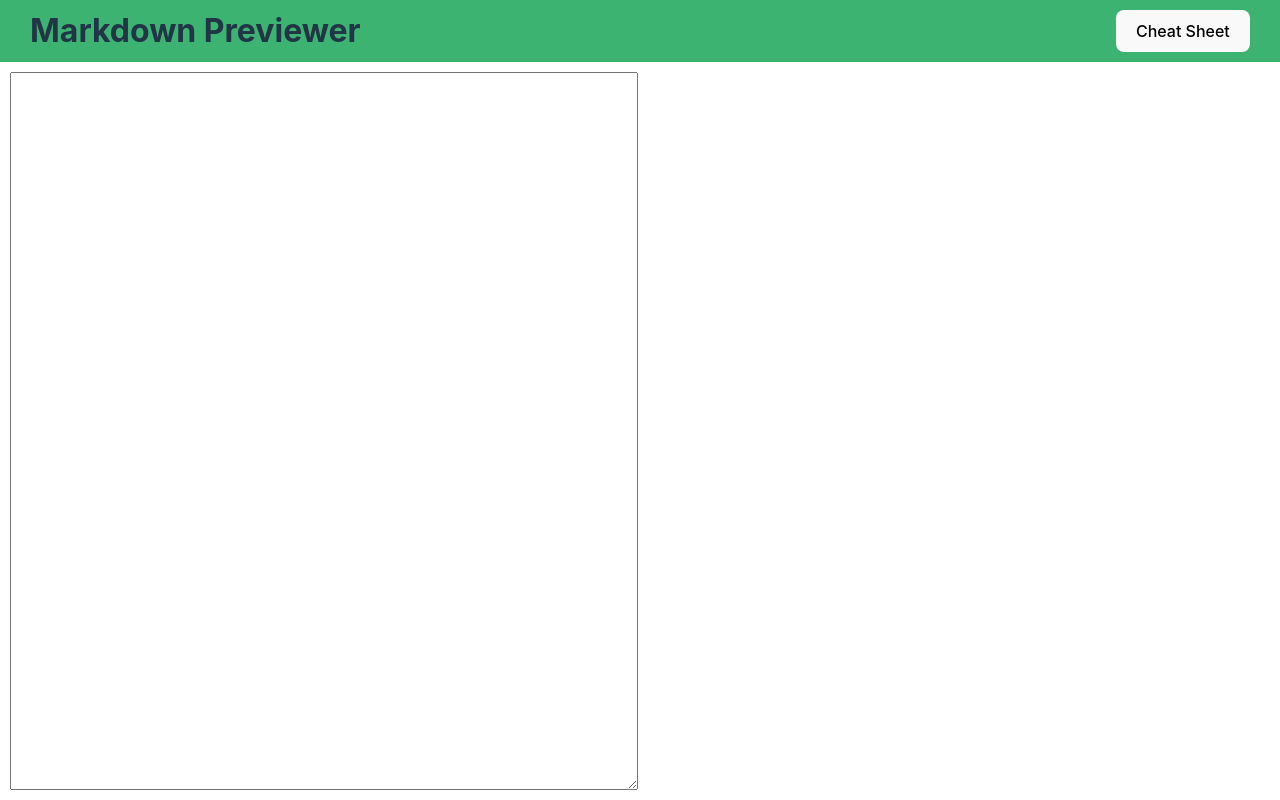
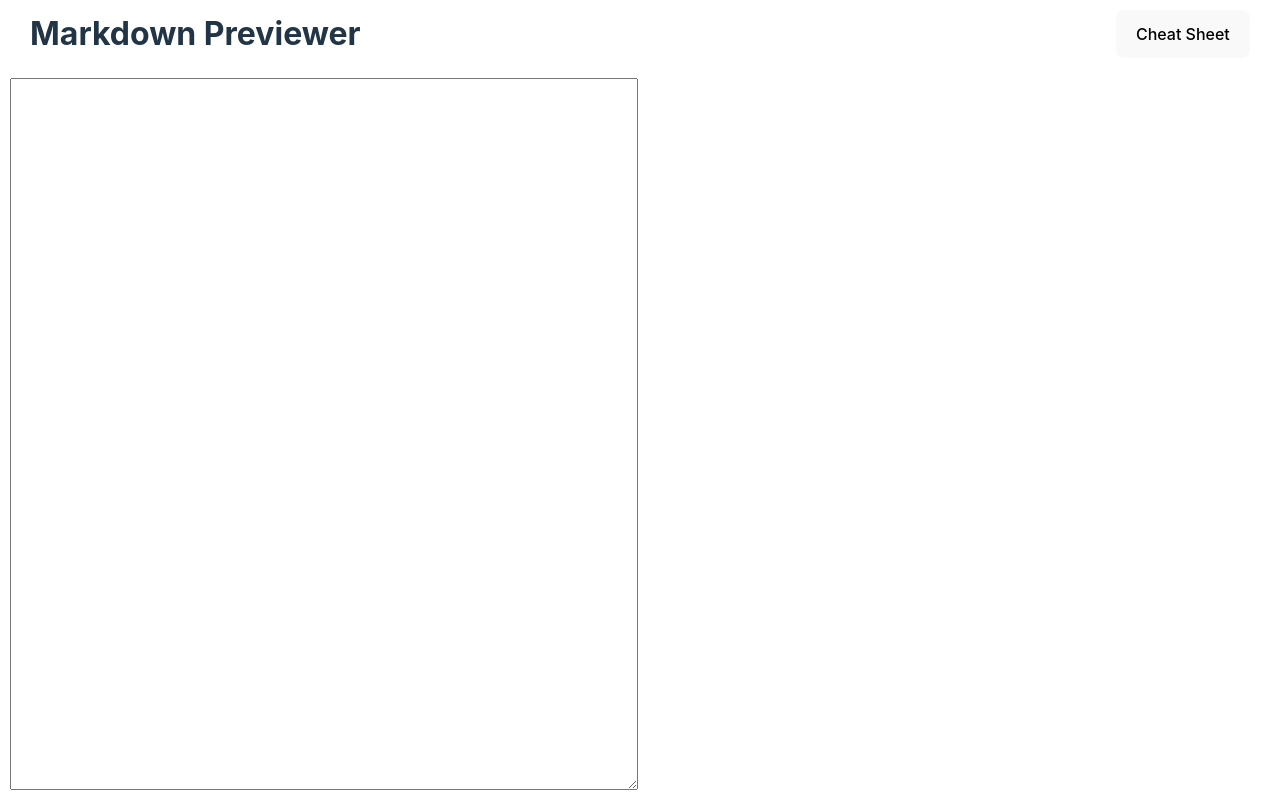
Before and after one commit to louvrecly/markdown-previewer, a React (Vite) app: page / in a window 1280 px wide. Built offline with nearby package versions, Linux system fonts and the light colour scheme.

Commit message:
replace Bar block with Div, ExpandableDiv, h1 and button elements

```diff
--- a/src/components/HeaderBar.tsx
+++ b/src/components/HeaderBar.tsx
@@ -1,16 +1,37 @@
-import Bar from './blocks/Bar';
+import { useState } from 'react';
+import Div from './elements/Div';
+import ExpandableDiv from './elements/ExpandableDiv';
+import CheatSheet from './CheatSheet';
 
 interface HeaderBarProps {
   title: string;
 }
 
 const HeaderBar = ({ title }: HeaderBarProps) => {
+  const [isCheatSheetExpanded, setIsCheatSheetExpanded] = useState(false);
+  const handleToggle = () => {
+    setIsCheatSheetExpanded((isExpanded) => !isExpanded);
+  };
+
   return (
-    <Bar>
-      <Bar.Title>{title}</Bar.Title>
+    <Div $isFlex $flexFlow="column nowrap" $alignItems="stretch">
+      <Div
+        $padding="10px 30px"
+        $isFlex
+        $flexFlow="row wrap"
+        $justifyContent="space-between"
+        $alignItems="stretch"
+        $gap={10}
+      >
+        <h1>{title}</h1>
 
-      <Bar.Button>Cheat Sheet</Bar.Button>
-    </Bar>
+        <button onClick={handleToggle}>Cheat Sheet</button>
+      </Div>
+
+      <ExpandableDiv $isExpanded={isCheatSheetExpanded}>
+        <CheatSheet />
+      </ExpandableDiv>
+    </Div>
   );
 };
 
--- a/src/components/blocks/Bar/Button.tsx
+++ /dev/null
@@ -1,7 +0,0 @@
-import { styled } from 'styled-components';
-
-const Button = styled.button`
-  border-radius: 8px;
-`;
-
-export default Button;
--- a/src/components/blocks/Bar/Title.tsx
+++ /dev/null
@@ -1,9 +0,0 @@
-import { styled } from 'styled-components';
-
-const Title = styled.h1`
-  margin: 0;
-  font-size: 32px;
-  line-height: 42px;
-`;
-
-export default Title;
--- a/src/components/blocks/Bar/index.tsx
+++ /dev/null
@@ -1,36 +0,0 @@
-import { DetailedHTMLProps, HTMLAttributes } from 'react';
-import { IStyledComponent, styled } from 'styled-components';
-import Title from './Title';
-import Button from './Button';
-import FlexDiv from '../../elements/FlexDiv';
-
-interface BarBlock
-  extends IStyledComponent<
-    'web',
-    DetailedHTMLProps<HTMLAttributes<HTMLDivElement>, HTMLDivElement>
-  > {
-  Title: IStyledComponent<
-    'web',
-    React.DetailedHTMLProps<
-      React.HTMLAttributes<HTMLHeadingElement>,
-      HTMLHeadingElement
-    >
-  >;
-  Button: IStyledComponent<
-    'web',
-    DetailedHTMLProps<
-      React.ButtonHTMLAttributes<HTMLButtonElement>,
-      HTMLButtonElement
-    >
-  >;
-}
-
-const Bar: BarBlock = styled(FlexDiv)`
-  padding: 10px 30px;
-  background-color: mediumseagreen;
-`;
-
-Bar.Title = Title;
-Bar.Button = Button;
-
-export default Bar;
```
